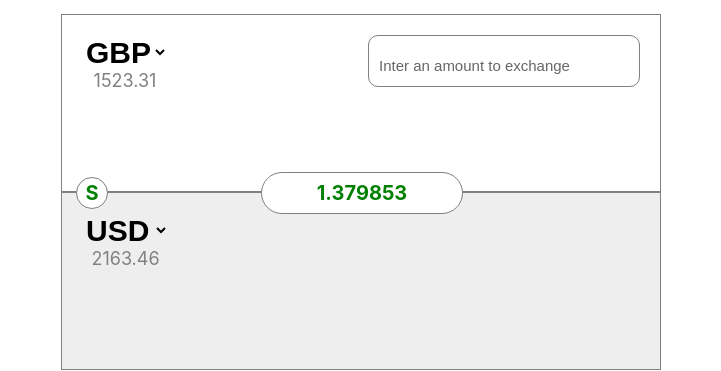
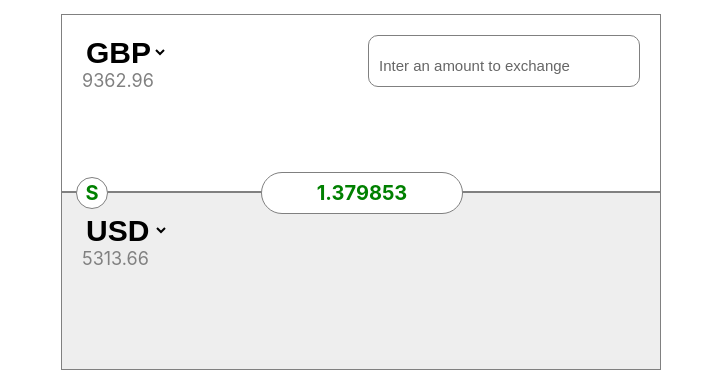
Before and after one commit to aliaz0/exchanger, a React (Vite) app: page / in a window 1280 px wide. Shown: the part 140-511 px from the top of the page, without its empty margins (279-1000 px from the left). Built offline with nearby package versions, Linux system fonts and the light colour scheme.

Commit message:
Add swap and currency convert functionalities

```diff
--- a/src/app/store.ts
+++ b/src/app/store.ts
@@ -1,9 +1,11 @@
 import { configureStore, ThunkAction, Action } from "@reduxjs/toolkit"
 import counterReducer from "../features/counter/counterSlice"
+import exchangeReducer from "../features/exchanger/exchangerSlice"
 
 export const store = configureStore({
   reducer: {
     counter: counterReducer,
+    exchange: exchangeReducer,
   },
 })
 
--- a/src/features/exchanger/Exchanger.css
+++ b/src/features/exchanger/Exchanger.css
@@ -44,5 +44,5 @@
 }
 
 .circle-button:hover {
-  background-color: #DDF;
+  background-color: #ddf;
 }
--- a/src/features/exchanger/Exchanger.tsx
+++ b/src/features/exchanger/Exchanger.tsx
@@ -1,15 +1,42 @@
+import { useAppDispatch, useAppSelector } from "../../app/hooks"
 import { Wallet } from "../wallet/Wallet"
 import "./Exchanger.css"
+import {
+  selectRatio,
+  selectSourceWallet,
+  selectTargetWallet,
+  swap,
+} from "./exchangerSlice"
 
 export function Exchanger() {
+  const dispatch = useAppDispatch()
+
+  const sourceWallet = useAppSelector(selectSourceWallet)
+  const targetWallet = useAppSelector(selectTargetWallet)
+  const ratio = useAppSelector(selectRatio)
+
   return (
     <div className="relative-box">
-      <div className="relative-box__overlay--center ellipse-label">
-        {1.379853}
+      <div className="relative-box__overlay--center ellipse-label">{ratio}</div>
+      <div
+        className="relative-box__overlay--left circle-button"
+        onClick={() => {
+          dispatch(swap())
+        }}
+      >
+        {"S"}
       </div>
-      <div className="relative-box__overlay--left circle-button">{"S"}</div>
-      <Wallet currency="GBP" amount={1523.31} />
-      <Wallet disabled currency="USD" amount={2163.46} />
+      <Wallet
+        currency={sourceWallet.currency}
+        balance={sourceWallet.balance}
+        value={sourceWallet.value}
+      />
+      <Wallet
+        disabled
+        currency={targetWallet.currency}
+        balance={targetWallet.balance}
+        value={targetWallet.value}
+      />
     </div>
   )
 }
--- /dev/null
+++ b/src/features/exchanger/exchangerSlice.ts
@@ -0,0 +1,115 @@
+import { PayloadAction, createSlice } from "@reduxjs/toolkit"
+import { CurrencyType } from "../wallet/Wallet"
+import { RootState } from "../../app/store"
+
+export interface ExchangerState {
+  wallets: Record<
+    CurrencyType,
+    {
+      balance: number
+      ratio: Record<CurrencyType, number>
+    }
+  >
+  sourceWallet: {
+    currency: CurrencyType
+    readyToExchange: number | null
+  }
+  targetWallet: {
+    currency: CurrencyType
+    readyToExchange: number | null
+  }
+}
+
+const initialState: ExchangerState = {
+  wallets: {
+    GBP: {
+      balance: Math.random() * 10000,
+      ratio: {
+        GBP: 1,
+        USD: 1.379853,
+      },
+    },
+    USD: {
+      balance: Math.random() * 10000,
+      ratio: {
+        GBP: 0.724714,
+        USD: 1,
+      },
+    },
+  },
+  sourceWallet: {
+    currency: "GBP",
+    readyToExchange: null,
+  },
+  targetWallet: {
+    currency: "USD",
+    readyToExchange: null,
+  },
+}
+
+export const exchangeSlice = createSlice({
+  name: "exchange",
+  initialState,
+  reducers: {
+    exchange: (state) => {
+      state.wallets[state.sourceWallet.currency].balance -=
+        state.sourceWallet.readyToExchange ?? 0
+
+      state.wallets[state.targetWallet.currency].balance +=
+        state.targetWallet.readyToExchange ?? 0
+    },
+
+    changeReadyToExchange: (state, action: PayloadAction<number | null>) => {
+      if (action.payload === state.sourceWallet.readyToExchange) {
+        return
+      }
+
+      state.sourceWallet.readyToExchange = action.payload
+      state.targetWallet.readyToExchange = action.payload
+        ? parseFloat(
+            (
+              action.payload *
+              state.wallets[state.sourceWallet.currency].ratio[
+                state.targetWallet.currency
+              ]
+            ).toFixed(2),
+          )
+        : null
+    },
+
+    swap: (state) => {
+      const temp = state.sourceWallet
+      state.sourceWallet = state.targetWallet
+      state.targetWallet = temp
+    },
+  },
+})
+
+export const { exchange, changeReadyToExchange, swap } = exchangeSlice.actions
+
+export const selectSourceWallet = (state: RootState) => ({
+  currency: state.exchange.sourceWallet.currency,
+  value: state.exchange.sourceWallet.readyToExchange,
+  balance: Number(
+    state.exchange.wallets[
+      state.exchange.sourceWallet.currency
+    ].balance.toFixed(2),
+  ),
+})
+
+export const selectTargetWallet = (state: RootState) => ({
+  currency: state.exchange.targetWallet.currency,
+  value: state.exchange.targetWallet.readyToExchange,
+  balance: Number(
+    state.exchange.wallets[
+      state.exchange.targetWallet.currency
+    ].balance.toFixed(2),
+  ),
+})
+
+export const selectRatio = (state: RootState) =>
+  state.exchange.wallets[state.exchange.sourceWallet.currency].ratio[
+    state.exchange.targetWallet.currency
+  ]
+
+export default exchangeSlice.reducer
--- a/src/features/wallet/Wallet.css
+++ b/src/features/wallet/Wallet.css
@@ -5,7 +5,7 @@
 }
 
 .wallet-card--disabled {
-  background-color: #EEE;
+  background-color: #eee;
 }
 
 .grid {
@@ -71,9 +71,11 @@
   font-weight: bold;
   border: none;
   background: none;
+  padding: 0;
 }
 
 .span {
   font-size: 18px;
   color: grey;
+  text-align: left;
 }
--- a/src/features/wallet/Wallet.tsx
+++ b/src/features/wallet/Wallet.tsx
@@ -1,23 +1,57 @@
-import { KeyboardEvent } from "react"
+import { ChangeEvent, KeyboardEvent, useEffect, useState } from "react"
 import "./Wallet.css"
+import { useAppDispatch } from "../../app/hooks"
+import { changeReadyToExchange } from "../exchanger/exchangerSlice"
 
 export function Wallet({
   disabled = false,
   currency,
-  amount,
+  balance,
+  value = undefined,
 }: WalletPropsType) {
+  const dispatch = useAppDispatch()
+
+  const [innerValue, setInnerValue] = useState<string | undefined>(
+    value === null ? "" : value?.toString(),
+  )
+
+  useEffect(() => {
+    setInnerValue(value === null ? "" : value?.toString())
+  }, [value])
+
+  const handleChange = (event: ChangeEvent<HTMLInputElement>) => {
+    if (VALIDATION_REGEX.test(event.target.value)) {
+      setInnerValue(event.target.value)
+      dispatch(
+        changeReadyToExchange(
+          event.target.value ? Number(event.target.value) : null,
+        ),
+      )
+    }
+  }
+
+  const validate = (event: KeyboardEvent) => {
+    if (event.code === "Backspace" || event.code === "Delete") {
+      return
+    }
+
+    if (!VALIDATION_REGEX.test(innerValue ?? "" + event.key)) {
+      event.preventDefault()
+    }
+  }
+
   return (
     <div className={"wallet-card" + (disabled ? " wallet-card--disabled" : "")}>
       <div className="grid grid--gap-200">
         <select
           className="grid__item--column-1-2 grid__item--row-1-2 select"
-          defaultValue={currency}
+          value={currency}
         >
           <option value={"GBP"}>GBP</option>
           <option value={"USD"}>USD</option>
         </select>
         <span className="grid__item--column-1-2 grid__item--row-2-3 span">
-          {amount}
+          {balance}
         </span>
         <input
           className={
@@ -27,25 +61,21 @@ export function Wallet({
           onKeyDown={validate}
           disabled={disabled}
           placeholder={disabled ? "" : "Inter an amount to exchange"}
+          value={innerValue}
+          onChange={handleChange}
         />
       </div>
     </div>
   )
 }
 
-const validate = (event: KeyboardEvent) => {
-  if (event.code === "Backspace" || event.code === "Delete") {
-    return
-  }
+const VALIDATION_REGEX = /^[0-9]*(\.[0-9]{0,2})?$/
 
-  const regex = /[0-9]|\./
-  if (!regex.test(event.key)) {
-    event.preventDefault()
-  }
-}
+export type CurrencyType = "USD" | "GBP"
 
 type WalletPropsType = {
   disabled?: boolean
-  currency: "USD" | "GBP"
-  amount: number
+  currency: CurrencyType
+  balance: number
+  value?: number | null
 }
```
Also changed, not shown: package.json (+1 -13 lines), .eslintrc.cjs (added), 2 other files (tests, documents, lock files or other folders).
